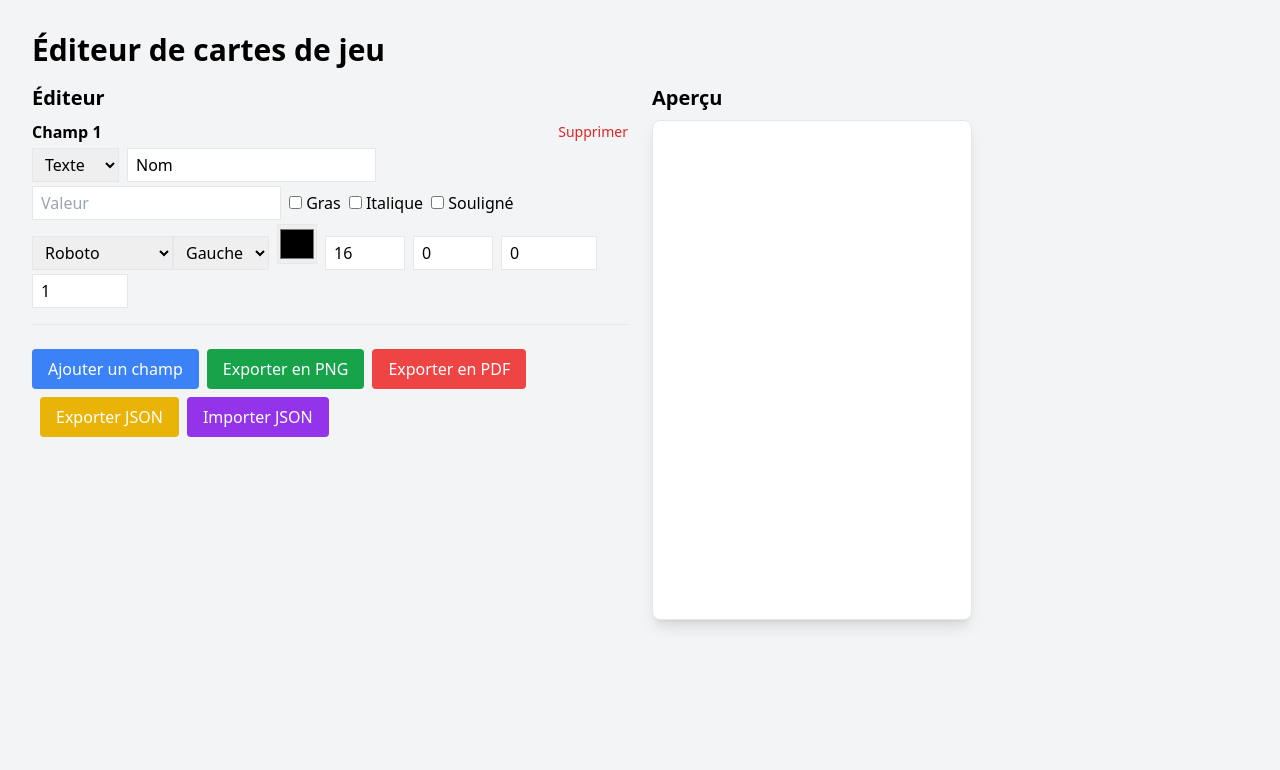
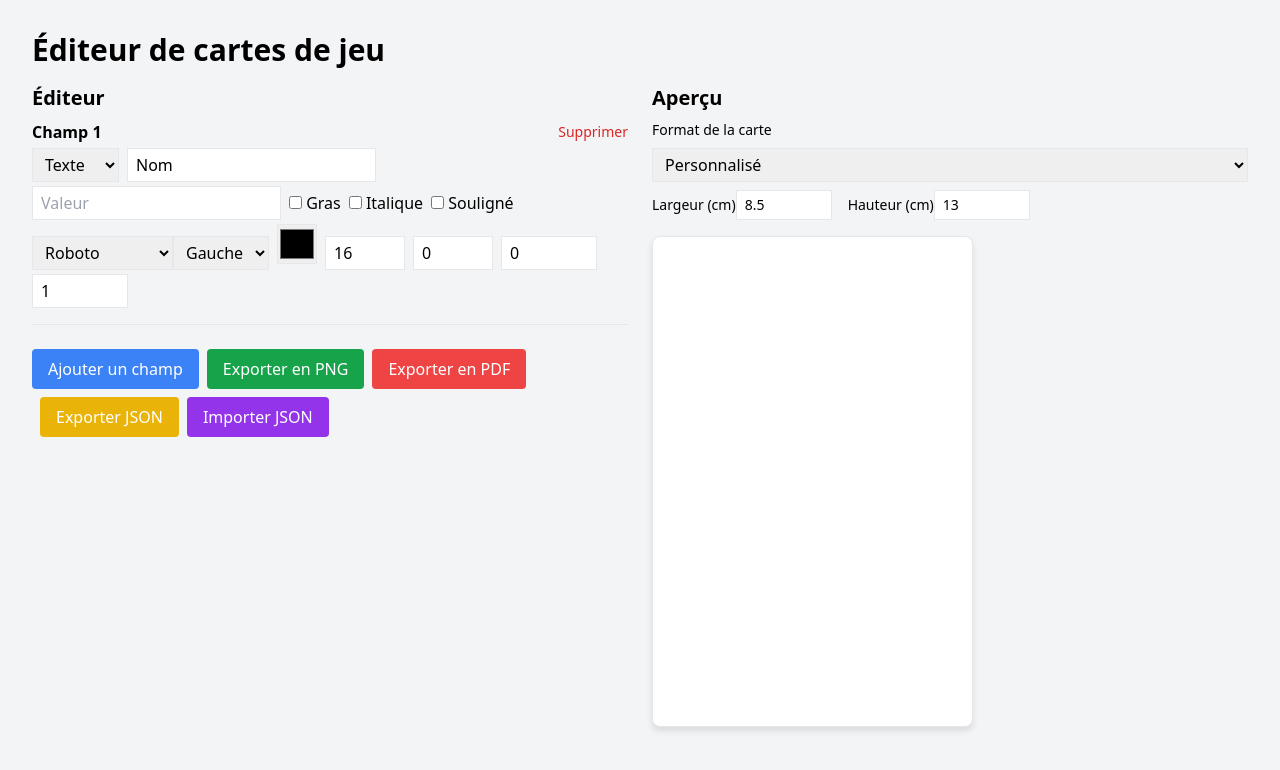
Before and after one commit to VincentChaye/Editeur-De-Carte, a React (Vite) app: page / in a window 1280 px wide. Shown: the top 770 px of the page. Built offline with nearby package versions, Linux system fonts and the light colour scheme.

Commit message:
Version 1.0.2 Stable - Ajoue choix tailles x et y de la carte

```diff
--- a/src/components/EditeurCartes.jsx
+++ b/src/components/EditeurCartes.jsx
@@ -31,21 +31,28 @@ export default function EditeurCartes() {
 	const cardRef = useRef(null);
 	const fileInputRef = useRef();
 
+	const cmToPx = (cm) => cm * 37.8;
+	const [largeurCarte, setLargeurCarte] = useState(8.5); // en cm
+	const [hauteurCarte, setHauteurCarte] = useState(13);  // en cm
+
+
+
+
 	const ajouterChamp = () => {
 		const nouveauxChamps = [
 			...champs,
 			{
 				nom: "Nom",
 				valeur: "",
-				type: "texte",
-				align: "left",
-				offset: 0,
+				type: "",
+				align: "Left",
+				offset: "",
 				couleur: "#000000",
-				opacite: 1,
-				taille: 16,
-				top: 0,
-				largeur: 100,
-				hauteur: 100,
+				opacite: "",
+				taille: "",
+				top: "",
+				largeur: "",
+				hauteur: "",
 				gras: false,
 				italique: false,
 				souligne: false,
@@ -217,12 +224,12 @@ export default function EditeurCartes() {
 									value={champ.font}
 									onChange={(e) => modifierChamp(index, "font", e.target.value)}
 								>
-									<option value="Roboto">Roboto</option>
-									<option value="Open Sans">Open Sans</option>
-									<option value="Lobster">Lobster</option>
-									<option value="Merriweather">Merriweather</option>
-									<option value="Pacifico">Pacifico</option>
-									<option value="Poppins">Poppins</option>
+									<option value="Roboto" style={{ fontFamily: "Roboto" }}>Roboto</option>
+									<option value="Open Sans" style={{ fontFamily: "Open Sans" }}>Open Sans</option>
+									<option value="Lobster" style={{ fontFamily: "Lobster" }}>Lobster</option>
+									<option value="Merriweather" style={{ fontFamily: "Merriweather" }}>Merriweather</option>
+									<option value="Pacifico" style={{ fontFamily: "Pacifico" }}>Pacifico</option>
+									<option value="Poppins" style={{ fontFamily: "Roboto" }}>Poppins</option>
 								</select>
 							</>
 						) : (
@@ -374,9 +381,65 @@ export default function EditeurCartes() {
 			{/* Carte visuelle */}
 			<div className="w-full md:w-1/2">
 				<h2 className="text-xl font-semibold mb-2">Aperçu</h2>
+				<div className="mb-4 space-y-2">
+					<label className="block text-sm font-medium">Format de la carte</label>
+					<select
+						className="border px-2 py-1 w-full"
+						onChange={(e) => {
+							const [w, h] = e.target.value.split("x").map(parseFloat);
+							if (!isNaN(w) && !isNaN(h)) {
+								setLargeurCarte(w);
+								setHauteurCarte(h);
+							}
+						}}
+						defaultValue="custom"
+					>
+						<option value="custom">Personnalisé</option>
+						<option value="5.5x9">Carte de jeu – 5.4 × 9 cm</option>
+						<option value="10.5x14.8">Format A6 – 10.5 × 14.8 cm</option>
+						<option value="14.8x21">Format A5 – 14.8 × 21 cm</option>
+					</select>
+
+					{/* Champs affichés uniquement si le format est personnalisé */}
+					<div className="flex gap-4">
+						<label className="block text-sm">
+							Largeur (cm)
+							<input
+								type="number"
+								min="3"
+								step="0.1"
+								className="border px-2 py-1 w-24"
+								value={largeurCarte}
+								onChange={(e) => setLargeurCarte(parseFloat(e.target.value))}
+							/>
+						</label>
+						<label className="block text-sm">
+							Hauteur (cm)
+							<input
+								type="number"
+								min="3"
+								step="0.1"
+								className="border px-2 py-1 w-24"
+								value={hauteurCarte}
+								onChange={(e) => setHauteurCarte(parseFloat(e.target.value))}
+							/>
+						</label>
+					</div>
+				</div>
+
 				<div
 					ref={cardRef}
-					className="w-80 h-[500px] p-4 bg-white border shadow-lg rounded-lg relative overflow-hidden"
+					style={{
+						width: `${cmToPx(largeurCarte)}px`,
+						height: `${cmToPx(hauteurCarte)}px`,
+						padding: "1rem",
+						backgroundColor: "white",
+						border: "1px solid #e5e7eb",
+						boxShadow: "0 4px 6px rgba(0, 0, 0, 0.1)",
+						borderRadius: "0.5rem",
+						position: "relative",
+						overflow: "hidden"
+					}}
 				>
 					{champs.map((champ, index) => {
 						const alignment = champ.align === "center" ? "center" : champ.align === "right" ? "flex-end" : "flex-start";
```
